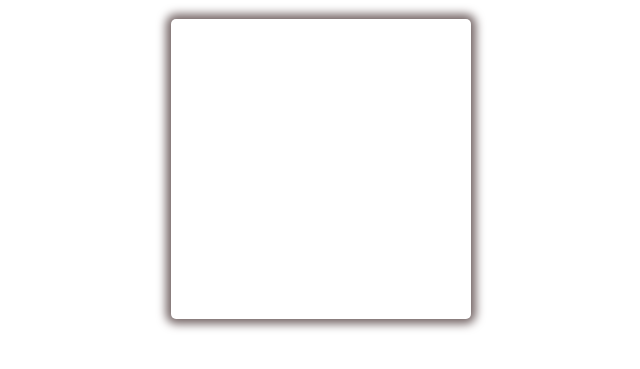
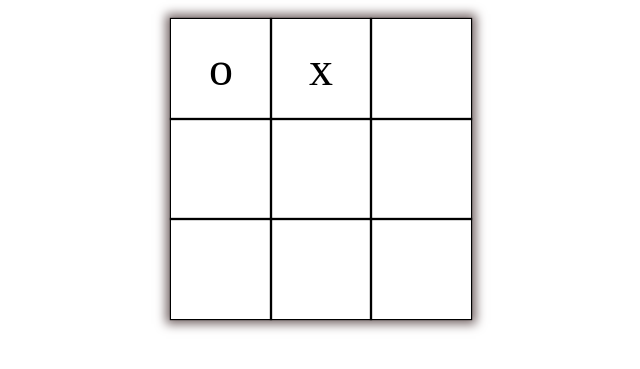
Before and after one commit to zeFloor/odinProject, a plain HTML site: page project2-TicTacToe/index.html in a window 1280 px wide. Shown: the part 61-430 px from the top of the page, without its empty margins (319-959 px from the left). Drawn offline with Linux system fonts and the light colour scheme.

Commit message:
finished styling

```diff
--- a/project2-TicTacToe/index.html
+++ b/project2-TicTacToe/index.html
@@ -11,7 +11,15 @@
 <body>
     <h1>Tic Tac Toe</h1>
     <div class="board">
-
+        <div class="TL"><p>o</p></div>
+        <div class="TC"><p>x</p></div>
+        <div class="TR"></div>
+        <div class="CL"></div>
+        <div class="CC"></div>
+        <div class="CR"></div>
+        <div class="BL"></div>
+        <div class="BC"></div>
+        <div class="BR"></div>
     </div>
 </body>
 </html>
--- a/project2-TicTacToe/style.css
+++ b/project2-TicTacToe/style.css
@@ -18,5 +18,21 @@ h1 {
     height: 300px;
     box-shadow: 0 0 10px 5px rgb(117, 102, 102);
     margin: 0 auto;
-    border-radius: 5px;
+    display: flex;
+    flex-wrap: wrap;
 }
+
+.board > div {
+    width: 100px;
+    height: 100px;
+    box-shadow: 0 0 1px 1px black;
+    display: flex;
+    justify-content: center;
+    align-items: center;
+    font-size: 3rem;
+}
+
+.board div > p {
+    margin: 0;
+    padding: 0;
+}
```
